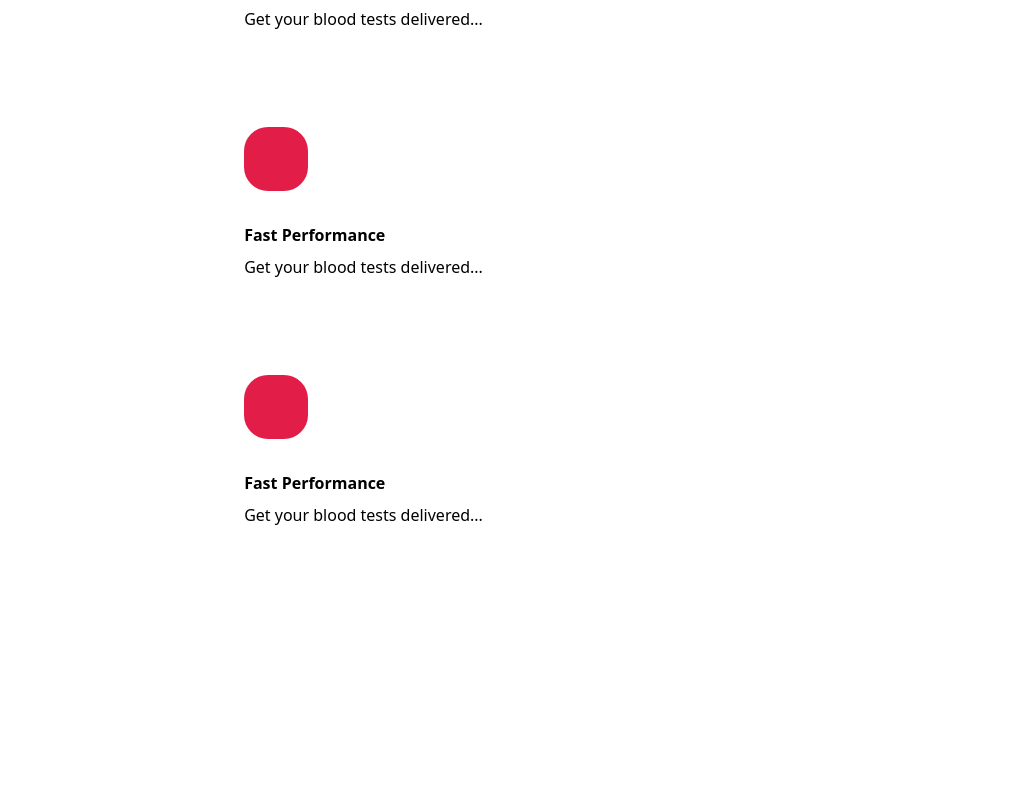
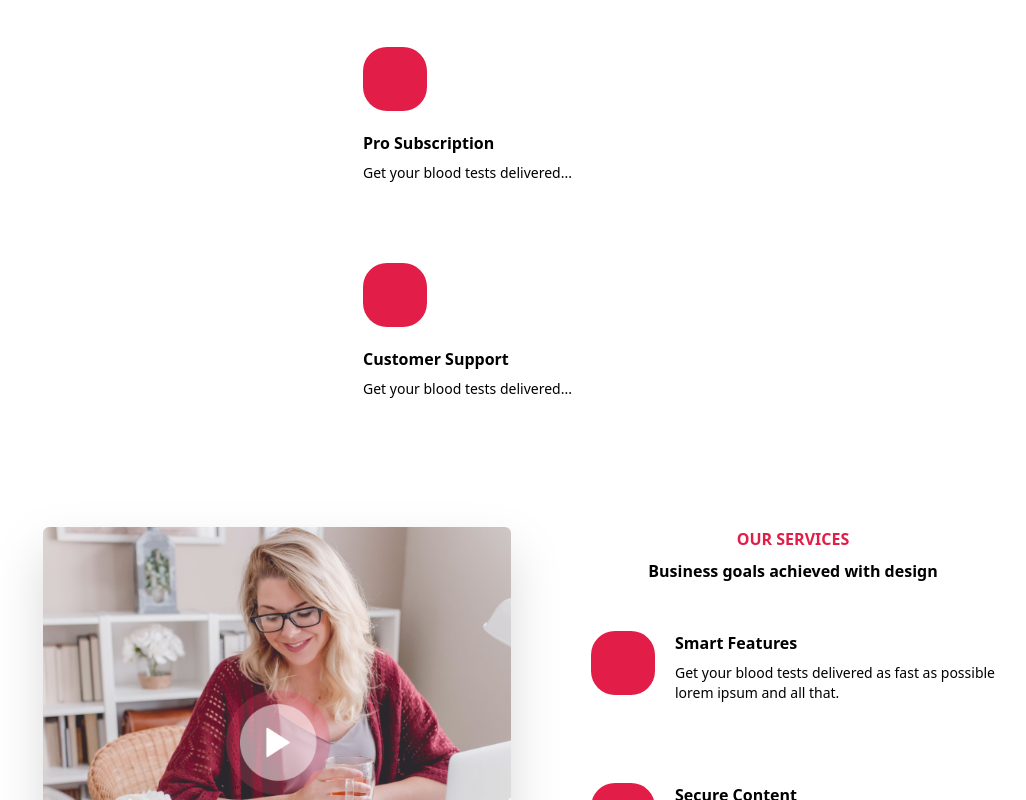
Before and after one commit to anqst/mvop-mocek-adam-22, a React (Vite) app in the folder individual-works/tailwind-design/: page / in a window 1280 px wide. Shown: the part 2040-2840 px from the top of the page, without its empty margins (117-1143 px from the left). Before the commit the page ends 2583 px from the top, so only its background shows below. Built offline with nearby package versions, Linux system fonts and the light colour scheme.

Commit message:
tailwind-design: add ImageSlide

```diff
--- a/individual-works/tailwind-design/src/App.jsx
+++ b/individual-works/tailwind-design/src/App.jsx
@@ -1,6 +1,7 @@
 import Header from "./components/Header"
 import Welcome from "./components/Welcome"
 import ItemBox from "./components/ItemBox"
+import ImageSlide from "./components/ImageSlide"
 
 function App() {
 
@@ -21,17 +22,48 @@ function App() {
               "image": "/...src",
             },
             {
-              "heading": "fast performance",
+              "heading": "partnership deal",
               "content": "Get your blood tests delivered...",
               "image": "/...src",
             },
             {
-              "heading": "fast performance",
+              "heading": "pro subscription",
               "content": "Get your blood tests delivered...",
               "image": "/...src",
             },
             {
+              "heading": "customer support",
+              "content": "Get your blood tests delivered...",
+              "image": "/...src",
+            },
+          ]
+        }
+      />
+      <ImageSlide image="/images/woman.png" imageAlt="WOMAN"/>
+      <ItemBox
+        preHeading="quality features"
+        heading="Amazing useful features"
+        columns={2}
+        wrapImage={true}
+        items={
+          [
+            {
               "heading": "fast performance",
+              "content": "Get your blood tests delivered as fast as possible lorem ipsum and all that.",
+              "image": "/...src",
+            },
+            {
+              "heading": "partnership deal",
+              "content": "Get your blood tests delivered...",
+              "image": "/...src",
+            },
+            {
+              "heading": "pro subscription",
+              "content": "Get your blood tests delivered...",
+              "image": "/...src",
+            },
+            {
+              "heading": "customer support",
               "content": "Get your blood tests delivered...",
               "image": "/...src",
             },
--- a/individual-works/tailwind-design/src/components/ImageSlide.jsx
+++ b/individual-works/tailwind-design/src/components/ImageSlide.jsx
@@ -0,0 +1,38 @@
+import ItemBox from "./ItemBox";
+
+function ImageSlide(props){
+
+    return(
+        <div className="flex flex-row gap-20">
+            <div>
+                <img className="rounded-md drop-shadow-2xl" src={props.image} alt={props.imageAlt} />
+            </div>
+            <div>
+            <ItemBox
+                preHeading="our services"
+                heading="Business goals achieved with design"
+                headingBigger={true}
+                headingStart={true}
+                columns={1}
+                wrapImage={true}
+                items={
+                    [
+                        {
+                        "heading": "smart features",
+                        "content": "Get your blood tests delivered as fast as possible lorem ipsum and all that.",
+                        "image": "/...src",
+                        },
+                        {
+                        "heading": "secure content",
+                        "content": "Get your blood tests delivered...",
+                        "image": "/...src",
+                        },
+                    ]
+                }
+            />
+            </div>
+        </div>
+    );
+}
+
+export default ImageSlide;
--- a/individual-works/tailwind-design/src/components/Item.jsx
+++ b/individual-works/tailwind-design/src/components/Item.jsx
@@ -4,13 +4,13 @@ function Item(props) {
     props.wrapImage == true ? flexDirection = "row" : flexDirection = "col";
 
     return (
-        <div className={`flex flex-${flexDirection} gap-8`}>
+        <div className={`flex flex-${flexDirection} gap-5`}>
             <div className="flex flex-col gap-5">
                 <div className="w-16 h-16 bg-rose-600 rounded-3xl"></div>
             </div>
             <div className="flex flex-col gap-2">
                 <h5 className="font-bold capitalize">{props.heading}</h5>
-                <p>{props.content}</p>
+                <p className="text-sm max-w-xs">{props.content}</p>
             </div>
         </div>
     )
--- a/individual-works/tailwind-design/src/components/ItemBox.jsx
+++ b/individual-works/tailwind-design/src/components/ItemBox.jsx
@@ -3,12 +3,12 @@ import Item from "./Item";
 function ItemBox(props) {
 
     return (
-        <div className="flex flex-col gap-16 items-center">
-            <div className="flex flex-col gap-4 items-center">
+        <div className="flex flex-col gap-12 items-center">
+            <div className={`flex flex-col gap-2 items-center`}>
                 <h3 className="uppercase text-rose-600 font-bold">{props.preHeading}</h3>
-                <h2 className="text-3xl font-bold">{props.heading}</h2>
+                <h2 className={`font-bold text-${props.headingBigger == true ? "5" : "3"}xl`}>{props.heading}</h2>
             </div>
-            <div className={`grid grid-cols-${props.columns} gap-24`}>
+            <div className={`grid grid-cols-${props.columns} gap-20`}>
                 {
                     /* https://stackoverflow.com/questions/47616355/foreach-in-react-jsx-does-not-output-any-html */
 
```
